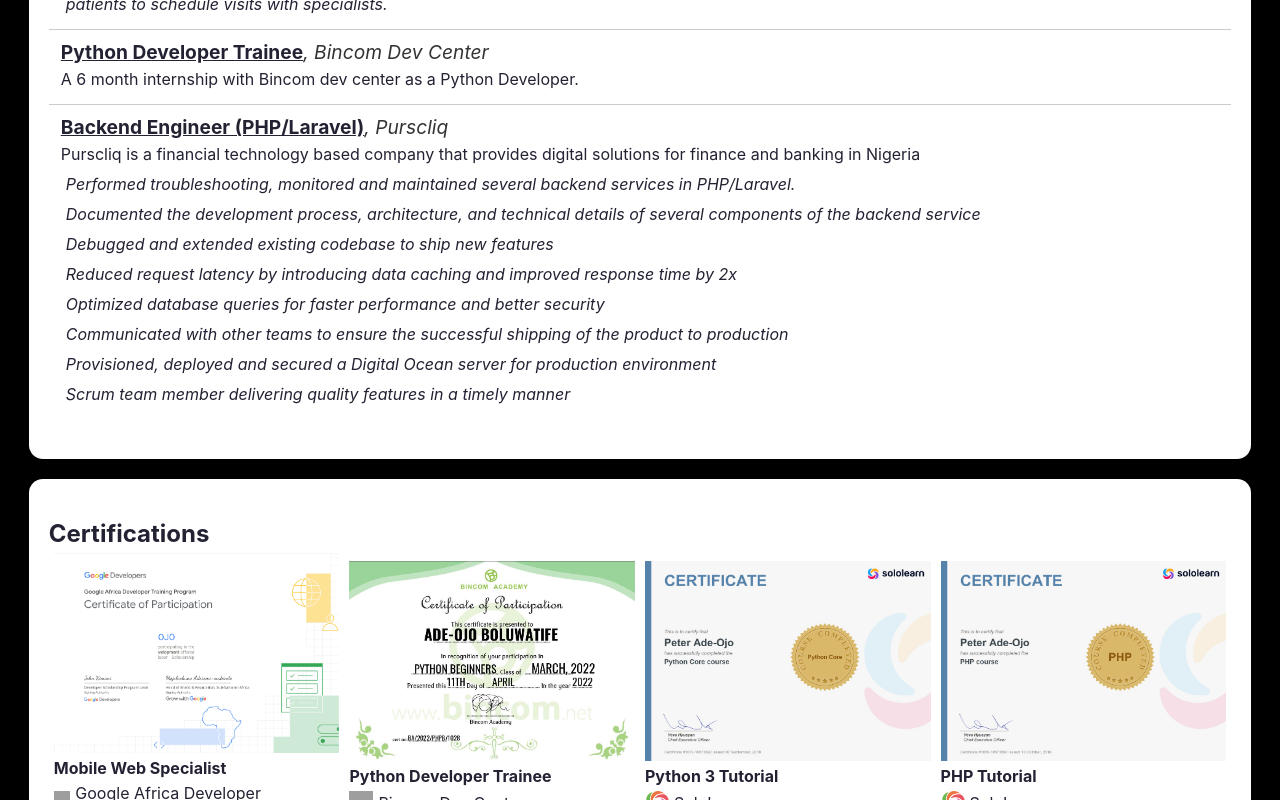
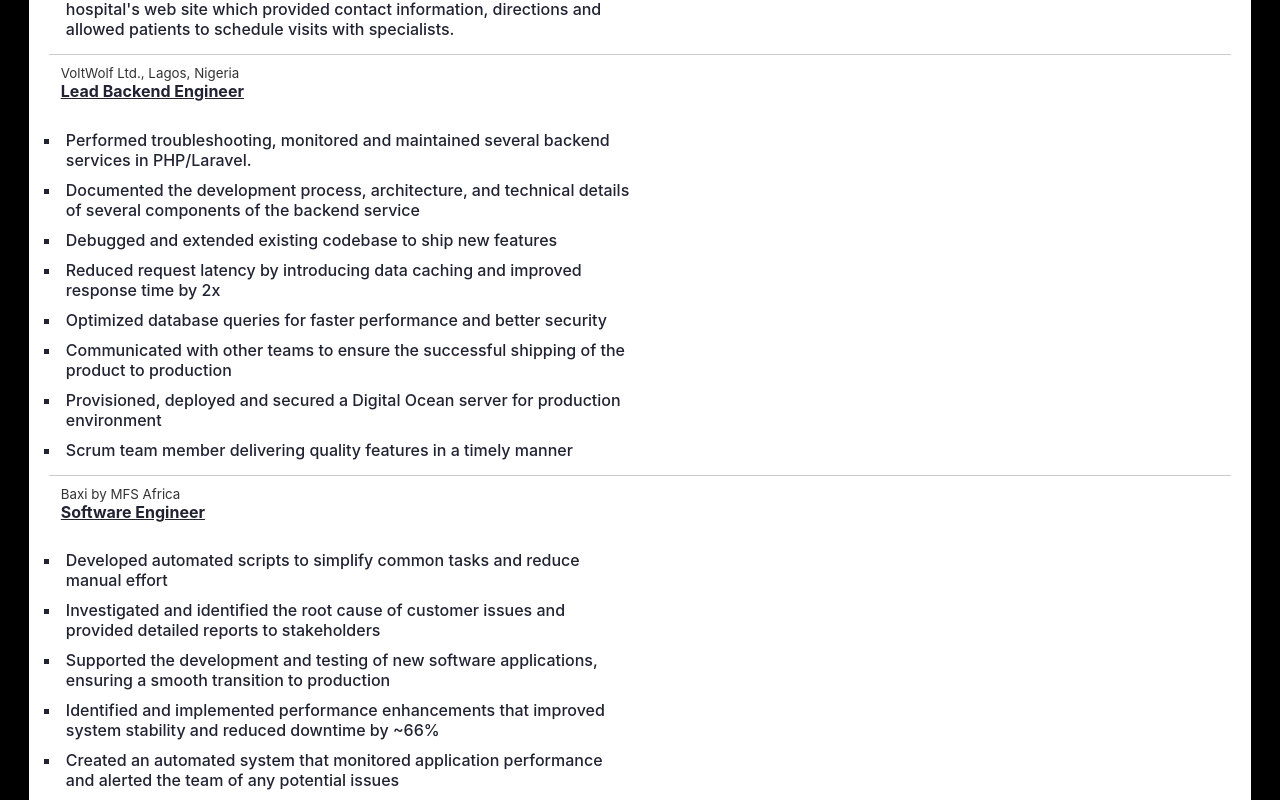
Before and after one commit to peteradeojo/peteradeojo, a Next.js app: page /curriculumvitae in a window 1280 px wide. Shown: the part 980-1780 px from the top of the page. Built offline with nearby package versions, Linux system fonts and the light colour scheme; grey boxes are pictures that could not be loaded.

Commit message:
style updates and experience update

```diff
--- a/pages/curriculumvitae.js
+++ b/pages/curriculumvitae.js
@@ -21,7 +21,8 @@
 	return (
 		<div className={styles.experience}>
 			<div className={styles.experienceLocation}>
-				<span>{details.role}</span>, {details.location}
+				{details.location}
+				<p>{details.role}</p>
 			</div>
 			<div className={styles.experienceDesc}>{details.description}</div>
 			{details.achievements ? (
@@ -100,24 +101,18 @@
 			location:
 				"Maternal-Child Specialists' Clinics, Ado-Ekiti, Ekiti State, Nigeria",
 			role: "Software Developer",
-			description:
-				"Developed and deployed the hospital's first Health Information system and website landing page which provided directions to the facility and increased online engagement.",
+			// description:
+			// 	"Developed and deployed the hospital's first Health Information system and website landing page which provided directions to the facility and increased online engagement.",
 			achievements: [
 				"Deployed the first Electronic Point of Sales system in the hospital pharmacy.",
 				"Responsible for the development, deployment and maintenance of the hospital's web site which provided contact information, directions and allowed patients to schedule visits with specialists.",
 			],
 		},
 		{
-			location: "Bincom Dev Center",
-			role: "Python Developer Trainee",
-			description:
-				"A 6 month internship with Bincom dev center as a Python Developer.",
-		},
-		{
-			location: "Purscliq",
-			role: "Backend Engineer (PHP/Laravel)",
-			description:
-				"Purscliq is a financial technology based company that provides digital solutions for finance and banking in Nigeria",
+			location: "VoltWolf Ltd., Lagos, Nigeria",
+			role: "Lead Backend Engineer",
+			// description:
+			// 	"Purscliq is a financial technology based company that provides digital solutions for finance and banking in Nigeria",
 			achievements: [
 				"Performed troubleshooting, monitored and maintained several backend services in PHP/Laravel.  ",
 				"Documented the development process, architecture, and technical details of several components of the backend service",
@@ -128,7 +123,17 @@
 				"Provisioned, deployed and secured a Digital Ocean server for production environment",
 				"Scrum team member delivering quality features in a timely manner",
 			],
-
+		},
+		{
+			location: "Baxi by MFS Africa",
+			role: "Software Engineer",
+			achievements: [
+				"Developed automated scripts to simplify common tasks and reduce manual effort",
+				"Investigated and identified the root cause of customer issues and provided detailed reports to stakeholders",
+				"Supported the development and testing of new software applications, ensuring a smooth transition to production",
+				"Identified and implemented performance enhancements that improved system stability and reduced downtime by ~66%",
+				"Created an automated system that monitored application performance and alerted the team of any potential issues",
+			],
 		},
 	];
 
@@ -190,9 +195,7 @@
 						<li>
 							<FaLinkedin className={styles.icon} />
 							<span className={styles.label}>LinkedIn:</span>{" "}
-							<a href='https://www.linkedin.com/in/peter-adeojo'>
-								peteradeojo
-							</a>
+							<a href='https://www.linkedin.com/in/peter-adeojo'>peteradeojo</a>
 						</li>
 						<li>
 							<FaTwitter className={styles.icon} />
@@ -221,9 +224,9 @@
 				</div> */}
 				<div className={styles.pane}>
 					<h2>Certifications</h2>
-					<div className={styles.certificationList + ' row'}>
+					<div className={styles.certificationList + " row"}>
 						{certifications.map((cert, index) => (
-							<div key={index} className='col-sm-6 col-md-3'>
+							<div key={index} className='col-sm-6 col-md-3 col-lg-4'>
 								<Certifications details={cert} />
 							</div>
 						))}
--- a/src/scss/CV.module.scss
+++ b/src/scss/CV.module.scss
@@ -50,24 +50,32 @@
 .experience {
 	padding: 10px 12px;
 	.experienceLocation {
-		span {
+		p {
 			font-style: normal;
 			color: #223;
 			font-weight: bold;
 			text-decoration: underline;
+			font-size: larger;
+			display: block;
+			margin: 0;
 		}
-		font-size: larger;
+		font-size: smaller;
 		color: #333;
-		font-style: italic;
+		margin-bottom: 1em;
 	}
 	.experienceDesc {
 		padding: 5px 0;
 	}
 	.achievements {
-		list-style: none;
+		list-style-type: square;
 		li {
 			padding: 5px;
-			font-style: italic;
+			font-weight: 500;
+			// font-style: italic;
+			width: 50%;
+			@media screen and (max-width: 768px) {
+				width: 100%;
+			}
 		}
 	}
 	&:not(:last-of-type) {
--- a/styles/CV.module.css
+++ b/styles/CV.module.css
@@ -1 +1 @@
-.contact{margin:0}.pane{background-color:#fff;padding:40px 20px;border-radius:14px;margin:20px 0;color:#223}.linklist{padding:8px;list-style:none}.linklist li{display:flex;align-items:center;padding:10px 0}.linklist li .icon{margin-right:5px}.linklist li .label{margin-right:5px}.linklist li a{color:blue;text-decoration:underline}.education{padding:12px;margin-bottom:10px}.education .qualification{font-size:1.2em;font-weight:bold}.education .institution{font-size:1rem;font-style:italic}.education .dates{font-size:.9em;color:#777}.education:not(:last-of-type){border-bottom:1px solid #ccc}.experience{padding:10px 12px}.experience .experienceLocation{font-size:larger;color:#333;font-style:italic}.experience .experienceLocation span{font-style:normal;color:#223;font-weight:bold;text-decoration:underline}.experience .experienceDesc{padding:5px 0}.experience .achievements{list-style:none}.experience .achievements li{padding:5px;font-style:italic}.experience:not(:last-of-type){border-bottom:1px solid #ccc}.certification{min-height:200px;padding:5px}.certification .certificationTitle{font-weight:bold;padding:5px 0}.certification .certificationDetails{display:flex;align-items:center}.certification .certificationDetails .certificationLogo{margin-right:5px;height:24px;width:24px}/*# sourceMappingURL=CV.module.css.map */
+.contact{margin:0}.pane{background-color:#fff;padding:40px 20px;border-radius:14px;margin:20px 0;color:#223}.linklist{padding:8px;list-style:none}.linklist li{display:flex;align-items:center;padding:10px 0}.linklist li .icon{margin-right:5px}.linklist li .label{margin-right:5px}.linklist li a{color:blue;text-decoration:underline}.education{padding:12px;margin-bottom:10px}.education .qualification{font-size:1.2em;font-weight:bold}.education .institution{font-size:1rem;font-style:italic}.education .dates{font-size:.9em;color:#777}.education:not(:last-of-type){border-bottom:1px solid #ccc}.experience{padding:10px 12px}.experience .experienceLocation{font-size:smaller;color:#333;margin-bottom:1em}.experience .experienceLocation p{font-style:normal;color:#223;font-weight:bold;text-decoration:underline;font-size:larger;display:block;margin:0}.experience .experienceDesc{padding:5px 0}.experience .achievements{list-style-type:square}.experience .achievements li{padding:5px;font-weight:500;width:50%}@media screen and (max-width: 768px){.experience .achievements li{width:100%}}.experience:not(:last-of-type){border-bottom:1px solid #ccc}.certification{min-height:200px;padding:5px}.certification .certificationTitle{font-weight:bold;padding:5px 0}.certification .certificationDetails{display:flex;align-items:center}.certification .certificationDetails .certificationLogo{margin-right:5px;height:24px;width:24px}/*# sourceMappingURL=CV.module.css.map */
```
Also changed, not shown: 1 other file (tests, documents, lock files or other folders).
